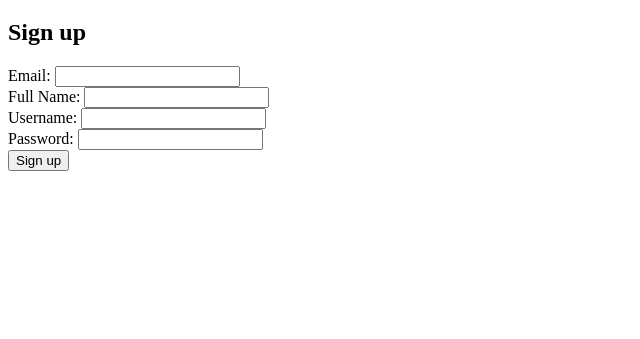
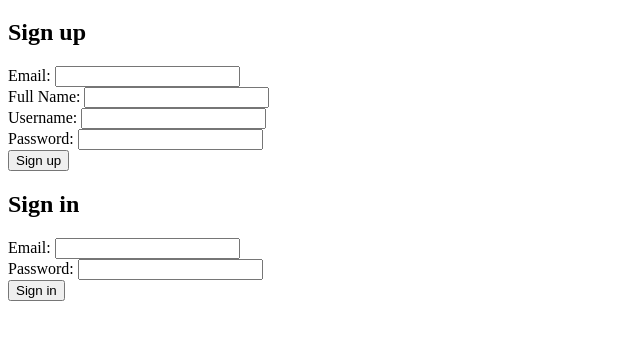
Before and after one commit to derrickyoo/node-auth, a website: page public/index.html in a window 1280 px wide. Shown: the part 61-400 px from the top of the page, without its empty margins (0-640 px from the left). Drawn offline with Linux system fonts and the light colour scheme.

Commit message:
Update template with sign in form

```diff
--- a/public/index.html
+++ b/public/index.html
@@ -4,10 +4,12 @@
     <meta charset="UTF-8" />
     <meta http-equiv="X-UA-Compatible" content="IE=edge" />
     <meta name="viewport" content="width=device-width, initial-scale=1.0" />
-    <title>Node Auth</title>
+    <title>node-auth</title>
   </head>
   <body>
+    <main>
       <h1>Node Authentication</h1>
+      <section id="signUpScreen">
         <h2>Sign up</h2>
         <form id="signUpForm">
           <div>
@@ -42,6 +44,36 @@
           </div>
           <button type="submit">Sign up</button>
         </form>
+      </section>
+      <section id="signInScreen">
+        <h2>Sign in</h2>
+        <form id="signInForm">
+          <div>
+            <label for="email">Email: </label>
+            <input
+              required
+              type="email"
+              id="email"
+              name="email"
+              autocomplete="email"
+            />
+          </div>
+          <div>
+            <label for="password">Password: </label>
+            <input
+              required
+              minlength="8"
+              type="password"
+              id="password"
+              name="password"
+              aria-describedby="password-minlength"
+              autocomplete="new-password"
+            />
+          </div>
+          <button type="submit">Sign in</button>
+        </form>
+      </section>
+    </main>
 
     <script>
       (function () {
```
Lines whose indentation alone changed are shown as unchanged.
